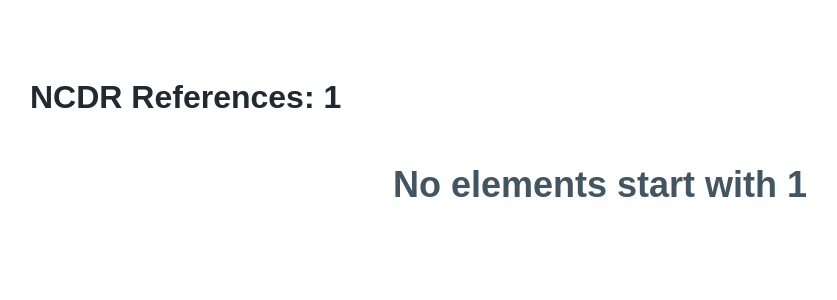
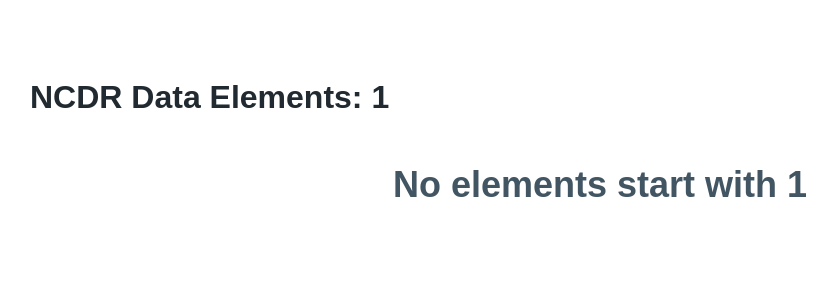
Before and after one commit to nhsengland/NCDR-reference-library, a Django app: page /ncdr_references/1 in a window 1280 px wide. Shown: the part 501-801 px from the top of the page, without its empty margins (40-877 px from the left). Run offline with Django 3.2, Linux system fonts and the light colour scheme; data that the repository does not hold is empty; some libraries are stand-ins or nearby versions; some web fonts are replaced.

Commit message:
remove another useage that of ncdr reference that slipped though

```diff
--- a/csv_schema/templates/ncdr_reference_list.html
+++ b/csv_schema/templates/ncdr_reference_list.html
@@ -19,7 +19,7 @@
       <div class="row content-offset">
         <div class="col-md-12">
           <h1 class="title">
-            NCDR References: {{ view.kwargs.letter }}
+            NCDR Data Elements: {{ view.kwargs.letter }}
           </h1>
         </div>
       </div>
```
